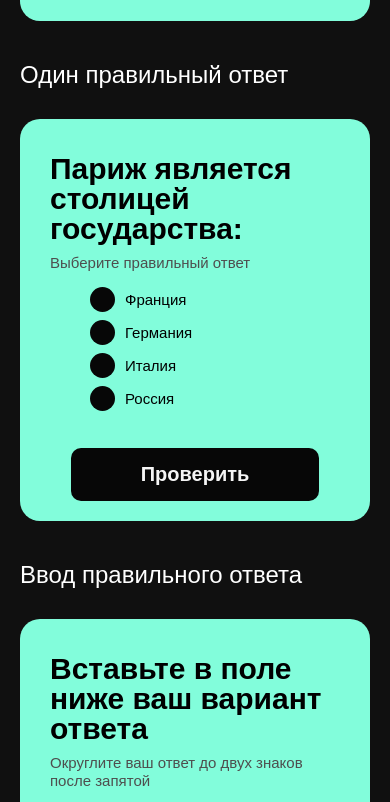
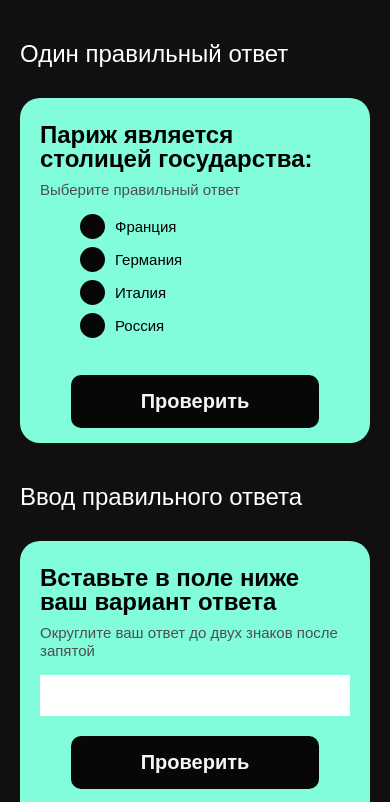
Before and after one commit to DimaChekashov/quiz-form, a plain HTML site: page index.html in a window 390 px wide. Shown: the part 757-1559 px from the top of the page. Drawn offline with Linux system fonts and the light colour scheme; a web font is replaced by a local one.

Commit message:
add mobile version

```diff
--- a/style.css
+++ b/style.css
@@ -207,3 +207,24 @@
     text-align: center;
     padding: 20px 0;
 }
+
+@media screen and (max-width: 700px) {
+    .quiz {
+        padding: 25px 20px 15px;
+    }
+
+    .quiz-heading {
+        font-size: 24px;
+    }
+
+    .quiz-group {
+        flex-direction: column;
+        width: 100%;
+        gap: 20px;
+    }
+
+    .quiz-input {
+        width: 100%;
+        max-width: 100%;
+    }
+}
```
